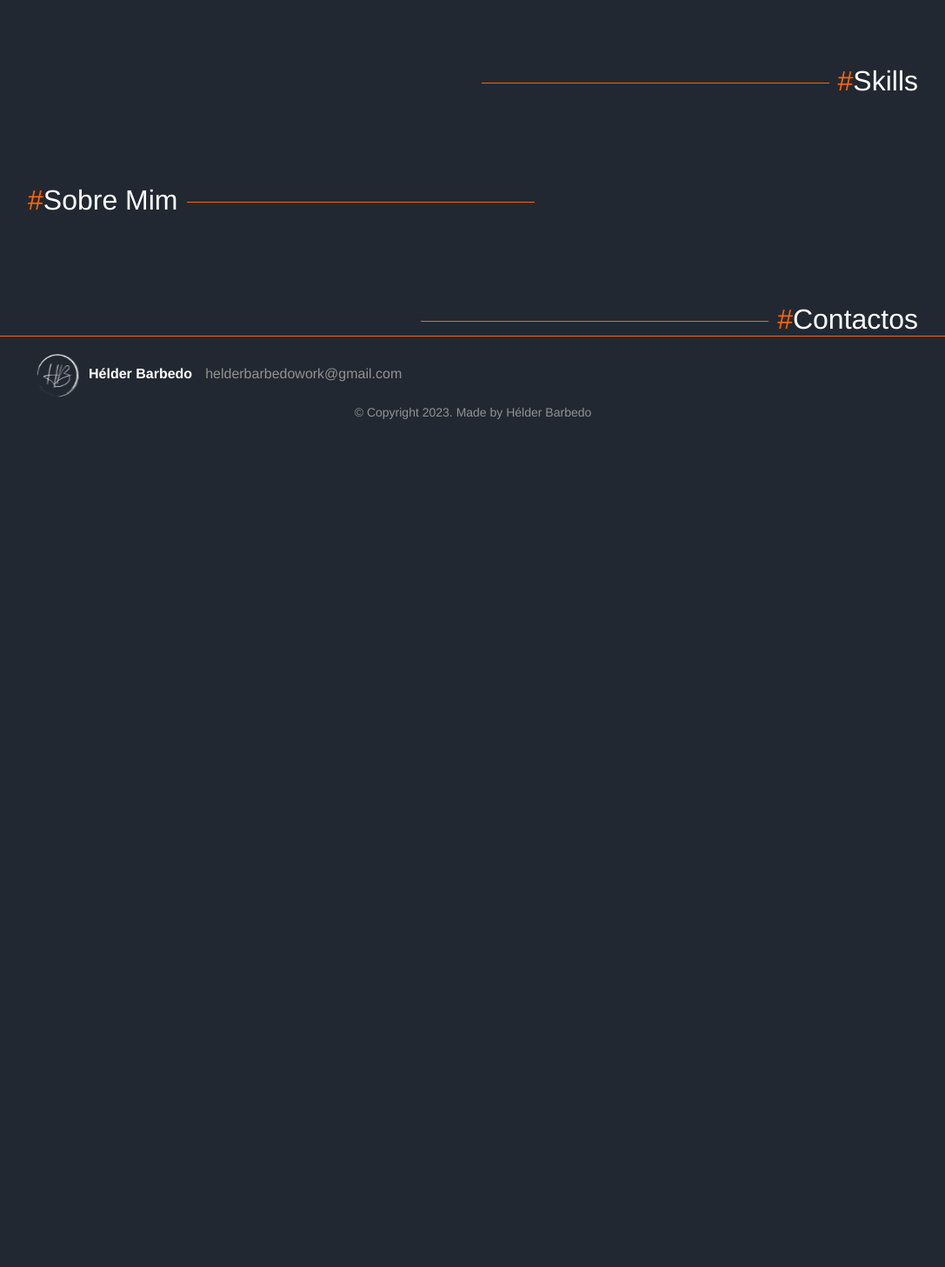
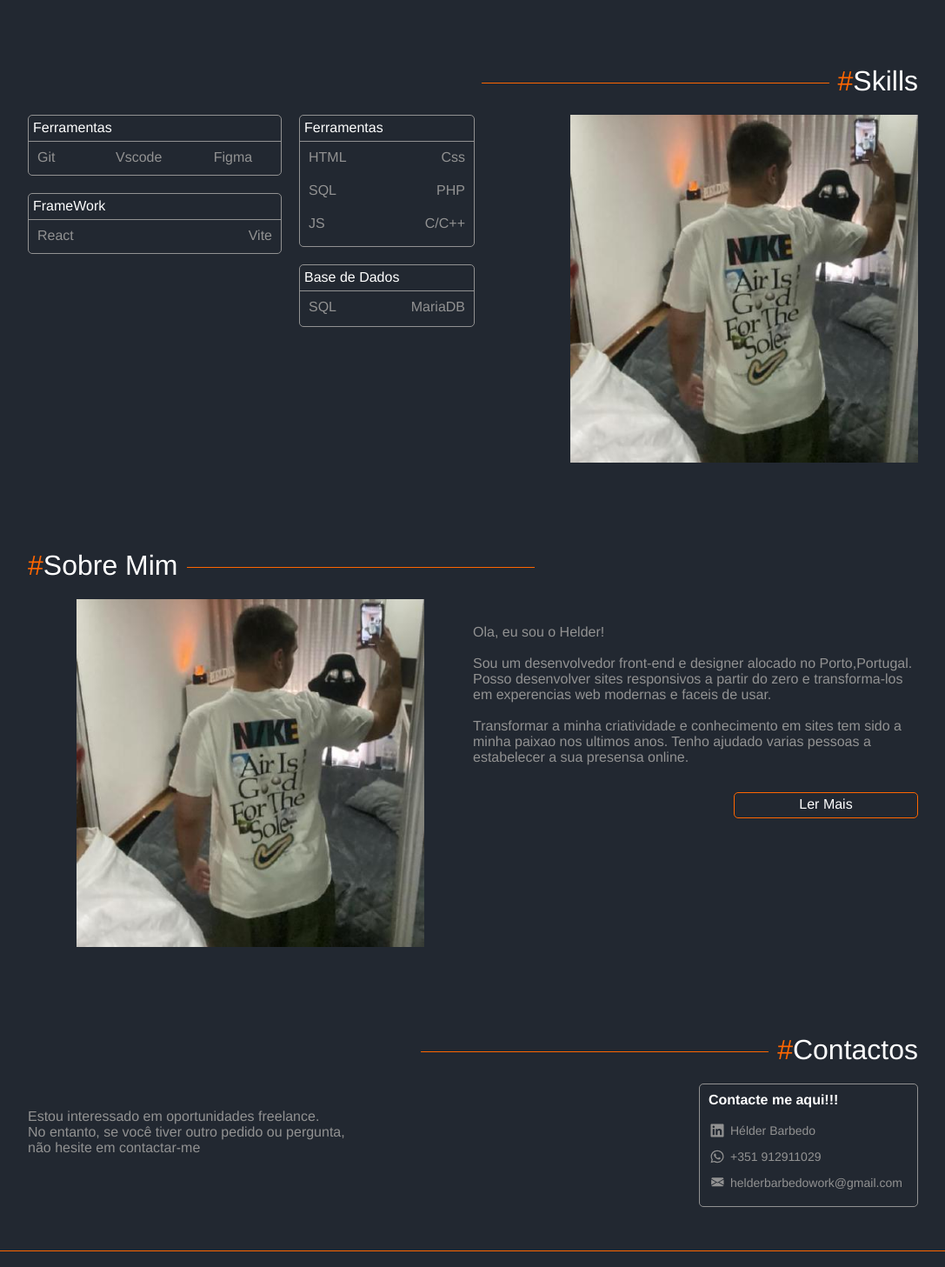
Before and after one commit to Helder-Silvab/Portfolio, a React (Vite) app: page / in a window 1280 px wide. Shown: the part 660-2117 px from the top of the page at 87% size, without its empty margins (96-1183 px from the left). Before the commit the page ends 1162 px from the top, so only its background shows below. Built offline with nearby package versions, Linux system fonts and the light colour scheme.

Commit message:
Contactos sobre mim e skill no home

```diff
--- a/src/Home/home.css
+++ b/src/Home/home.css
@@ -75,3 +75,7 @@
   height: 1px;
   background-color: #ff6600;
 }
+
+.borderBottomGray {
+  border-bottom: 1px solid #929292;
+}
--- a/src/Home/home.jsx
+++ b/src/Home/home.jsx
@@ -27,7 +27,7 @@ function Home() {
               <div className="label-size-16 labelColorGray margin-top-15">
                 Ele constroi websites responsivos e criativos
               </div>
-              <div className="width200 padding5 borderOrange1 margin-top-15 hoverContacte border-radius-5">
+              <div className="width200 padding5 borderOrange1 margin-top-15 hoverContacte border-radius-5 cursor-pointer">
                 <div className="grid-1-1 align-center labelColorWhite label-weight-medium">
                   Contacte me!!!
                 </div>
@@ -79,6 +79,111 @@ function Home() {
                 Skills
               </div>
             </div>
+            <div className="grid-1-1 grid-flex margin-top-20">
+              <div className="grid-1-1">
+                <div className="grid-1-1 grid-flex">
+                  <div className="grid-1-1">
+                    <div className="grid-1-1">
+                      <div className="grid-1-1 height70 height-reset borderGray1 border-radius-5">
+                        <div className="grid-1-1 height30 borderBottomGray">
+                          <div className="labelColorWhite label-weight-medium label-size-16 margin-left-5">
+                            Ferramentas
+                          </div>
+                        </div>
+                        <div className="grid-1-1 grid-flex padding10">
+                          <div className="grid-1-1 labelColorGray label-size-12">
+                            Git
+                          </div>
+                          <div className="grid-1-1 labelColorGray label-size-12">
+                            Vscode
+                          </div>
+                          <div className="grid-1-1 labelColorGray label-size-12 align-center">
+                            Figma
+                          </div>
+                        </div>
+                      </div>
+                    </div>
+                    <div className="grid-1-1 margin-top-20">
+                      <div className="grid-1-1 height70 height-reset borderGray1 border-radius-5">
+                        <div className="grid-1-1 height30 borderBottomGray">
+                          <div className="labelColorWhite label-weight-medium label-size-16 margin-left-5">
+                            FrameWork
+                          </div>
+                        </div>
+                        <div className="grid-1-1 grid-flex padding10">
+                          <div className="grid-1-1 labelColorGray label-size-12">
+                            React
+                          </div>
+                          <div className="grid-flex-grow"></div>
+                          <div className="grid-1-1 labelColorGray label-size-12 align-right">
+                            Vite
+                          </div>
+                        </div>
+                      </div>
+                    </div>
+                  </div>
+                  <div className="grid-1-1 margin-left-20 margin-right-20">
+                    <div className="grid-1-1">
+                      <div className="width200 height150 height-reset borderGray1 border-radius-5">
+                        <div className="grid-1-1 height30 borderBottomGray">
+                          <div className="labelColorWhite label-weight-medium label-size-16 margin-left-5">
+                            Ferramentas
+                          </div>
+                        </div>
+                        <div className="grid-1-1 grid-flex padding10">
+                          <div className="grid-1-1 labelColorGray label-size-12">
+                            HTML
+                          </div>
+                          <div className="grid-flex-grow"></div>
+                          <div className="grid-1-1 labelColorGray label-size-12 align-right">
+                            Css
+                          </div>
+                        </div>
+                        <div className="grid-1-1 grid-flex padding10">
+                          <div className="grid-1-1 labelColorGray label-size-12">
+                            SQL
+                          </div>
+                          <div className="grid-flex-grow"></div>
+                          <div className="grid-1-1 labelColorGray label-size-12 align-right">
+                            PHP
+                          </div>
+                        </div>
+                        <div className="grid-1-1 grid-flex padding10">
+                          <div className="grid-1-1 labelColorGray label-size-12">
+                            JS
+                          </div>
+                          <div className="grid-flex-grow"></div>
+                          <div className="grid-1-1 labelColorGray label-size-12 align-right">
+                            C/C++
+                          </div>
+                        </div>
+                      </div>
+                    </div>
+                    <div className="grid-1-1 margin-top-20">
+                      <div className="width200 height70 height-reset borderGray1 border-radius-5">
+                        <div className="grid-1-1 height30 borderBottomGray">
+                          <div className="labelColorWhite label-weight-medium label-size-16 margin-left-5">
+                            Base de Dados
+                          </div>
+                        </div>
+                        <div className="grid-1-1 grid-flex padding10">
+                          <div className="grid-1-1 labelColorGray label-size-12">
+                            SQL
+                          </div>
+                          <div className="grid-flex-grow"></div>
+                          <div className="grid-1-1 labelColorGray label-size-12 align-right">
+                            MariaDB
+                          </div>
+                        </div>
+                      </div>
+                    </div>
+                  </div>
+                </div>
+              </div>
+              <div className="grid-1-2">
+                <div className="grid-1-1 eu eufoto height400 icon-align-center"></div>
+              </div>
+            </div>
           </div>
           {/* Skills */}
 
@@ -94,11 +199,38 @@ function Home() {
               <div className="lineOrange margin-top-20 margin-left-10"></div>
               <div className="grid-flex-grow"></div>
             </div>
+            <div className="grid-1-1 grid-flex margin-top-20">
+              <div className="grid-1-2">
+                <div className="grid-1-1 eu eufoto height400 icon-align-center"></div>
+              </div>
+              <div className="grid-1-2">
+                <div className="grid-1-1 labelColorGray label-size- margin-top-30">
+                  Ola, eu sou o Helder! <br />
+                  <br />
+                  Sou um desenvolvedor front-end e designer alocado no
+                  Porto,Portugal. Posso desenvolver sites responsivos a partir
+                  do zero e transforma-los em experencias web modernas e faceis
+                  de usar. <br />
+                  <br />
+                  Transformar a minha criatividade e conhecimento em sites tem
+                  sido a minha paixao nos ultimos anos. Tenho ajudado varias
+                  pessoas a estabelecer a sua presensa online.
+                </div>
+                <div className="grid-1-1 grid-flex margin-top-15">
+                  <div className="grid-flex-grow"></div>
+                  <div className="width200 padding5 borderOrange1 margin-top-15 hoverContacte border-radius-5 cursor-pointer">
+                    <div className="grid-1-1 align-center labelColorWhite label-weight-medium">
+                      Ler Mais
+                    </div>
+                  </div>
+                </div>
+              </div>
+            </div>
           </div>
           {/* Sobre Mim  */}
 
           {/* Contactos */}
-          <div className="grid-1-1 margin-top-100">
+          <div className="grid-1-1 margin-top-100 margin-bottom-50">
             <div className="grid-1-1 grid-flex">
               <div className="grid-flex-grow"></div>
               <div className="lineOrange margin-top-20 margin-right-10"></div>
@@ -107,6 +239,41 @@ function Home() {
               </div>
               <div className="label-size-32 labelColorWhite label-weight-medium">
                 Contactos
+              </div>
+            </div>
+            <div className="grid-1-1 grid-flex margin-top-20">
+              <div className="grid-1-2">
+                <div className="grid-1-1 labelColorGray label-size-16 margin-top-30">
+                  Estou interessado em oportunidades freelance. <br />
+                  No entanto, se você tiver outro pedido ou pergunta, <br />
+                  não hesite em contactar-me
+                </div>
+              </div>
+              <div className="grid-1-2 grid-flex">
+                <div className="grid-flex-grow"></div>
+                <div className="width230 height120 height-reset borderGray1  border-radius-5 padding10">
+                  <div className="grid-1-1 labelColorWhite label-size-16 label-weight-semibold">
+                    Contacte me aqui!!!
+                  </div>
+                  <div className="grid-1-1 grid-flex margin-top-10">
+                    <div className="linkedin icon-size-20 icon-align-center width15 height15 margin-top-5"></div>
+                    <div className="grid-flex-grow height30 labelColorGray label-size-14 margin-left-5">
+                      Hélder Barbedo
+                    </div>
+                  </div>
+                  <div className="grid-1-1 grid-flex">
+                    <div className="wpp icon-size-20 icon-align-center width15 height15 margin-top-5"></div>
+                    <div className="grid-flex-grow height30 labelColorGray label-size-14 margin-left-5">
+                      +351 912911029
+                    </div>
+                  </div>
+                  <div className="grid-1-1 grid-flex">
+                    <div className="email icon-size-20 icon-align-center width15 height15 margin-top-5"></div>
+                    <div className="grid-flex-grow height30 labelColorGray label-size-14 margin-left-5">
+                      helderbarbedowork@gmail.com
+                    </div>
+                  </div>
+                </div>
               </div>
             </div>
           </div>
--- a/src/components/footer.jsx
+++ b/src/components/footer.jsx
@@ -13,7 +13,7 @@ export function footer() {
               helderbarbedowork@gmail.com
             </div>
           </div>
-          <div className="grid-1-1 labelColorGray label-size-14      align-center">
+          <div className="grid-1-1 labelColorGray label-size-14 align-center">
             © Copyright 2023. Made by Hélder Barbedo
           </div>
         </div>
--- a/src/styles/icons.css
+++ b/src/styles/icons.css
@@ -3,17 +3,21 @@
 }
 
 .github {
-  background-image: url(../assets/Github.svg);
+  background-image: url(../assets/github.svg);
 }
 
 .wpp {
-  background-image: url(../assets/Whatsapp.svg);
+  background-image: url(../assets/whatsapp.svg);
 }
 
 .linkedin {
-  background-image: url(../assets/Linkedin.svg);
+  background-image: url(../assets/linkedin.svg);
 }
 
 .eu {
   background-image: url(../assets/eu.png);
 }
+
+.email {
+  background-image: url(../assets/Email.svg);
+}
```
Also changed, not shown: src/assets/Email.svg (added).
